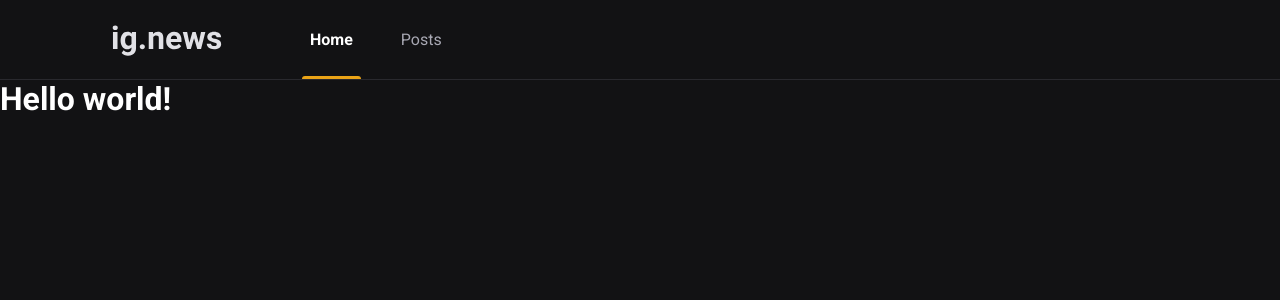
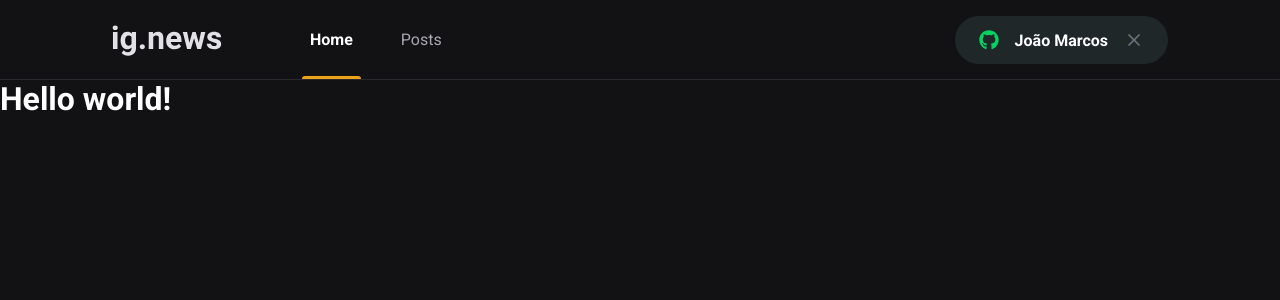
Before and after one commit to joaomarcos98/ignews, a Next.js app: page / in a window 1280 px wide. Shown: the top 300 px of the page. Built offline with nearby package versions, Linux system fonts and the light colour scheme.

Commit message:
Sign in button

```diff
--- a/package.json
+++ b/package.json
@@ -12,6 +12,7 @@
     "next": "11.1.2",
     "react": "17.0.2",
     "react-dom": "17.0.2",
+    "react-icons": "^4.2.0",
     "sass": "^1.39.0"
   },
   "devDependencies": {
--- a/src/components/Header/index.tsx
+++ b/src/components/Header/index.tsx
@@ -1,8 +1,8 @@
+import { SignInButton } from "../SignInButton"
 import styles from "./styles.module.scss"
 
 export function Header() {
     return (
-
         <header className={styles.headerContainer}>
             <div className={styles.headerContent}>
                 <img src="/images/logo.svg" alt="Ig.news" />
@@ -10,6 +10,8 @@
                     <a className={styles.active}>Home</a>
                     <a >Posts</a>
                 </nav>
+
+                <SignInButton />
             </div>
         </header>
     )
--- a/src/components/Header/styles.module.scss
+++ b/src/components/Header/styles.module.scss
@@ -52,4 +52,8 @@
             }
         }
     }
+
+    button {
+        margin-left: auto;
+    }
 }
--- /dev/null
+++ b/src/components/SignInButton/index.tsx
@@ -0,0 +1,34 @@
+import { FaGithub } from "react-icons/fa";
+import { FiX } from 'react-icons/fi';
+import styles from "./styles.module.scss";
+
+export function SignInButton() {
+
+    const isUserLoggedIn = true;
+
+    return isUserLoggedIn ? (
+        <button
+
+            type="button"
+            className={styles.signInButton}
+        >
+            <FaGithub color="#04d361" />
+            João Marcos
+            <FiX
+                color="#737380"
+                className={styles.closeIcon}
+            />
+        </button>
+    ) : (
+        <button
+
+            type="button"
+            className={styles.signInButton}
+        >
+            <FaGithub color="#eba417" />
+            Sign in with Github
+        </button>
+    )
+
+
+}
--- /dev/null
+++ b/src/components/SignInButton/styles.module.scss
@@ -0,0 +1,33 @@
+.signInButton {
+    height: 3rem;
+    border-radius: 3rem;
+    background: var(--gray-850);
+    border: 0;
+    padding: 0 1.5rem;
+
+    display: flex;
+    align-items: center;
+    justify-content: center;
+
+    color: var(--white);
+    font-weight: 700;
+
+    svg{
+        width: 20px;
+        height: 20px;
+    }
+
+    svg:first-child{
+        margin-right: 1rem;
+    }
+
+    svg.closeIcon{
+        margin-left: 1rem;
+    }
+
+    transition: filter .2s;
+
+    &:hover{
+        filter: brightness( .8);
+    }
+}
--- a/src/styles/global.scss
+++ b/src/styles/global.scss
@@ -10,6 +10,7 @@
     --gray-50: #e1e1e6;
     --gray-300: #a8a8b3;
     --gray-800: #29292e;
+    --gray-850: #1f2729;
     --gray-900: #121214;
 
     --cyan-500: #61dafb;
```
Also changed, not shown: 1 other file (tests, documents, lock files or other folders).
